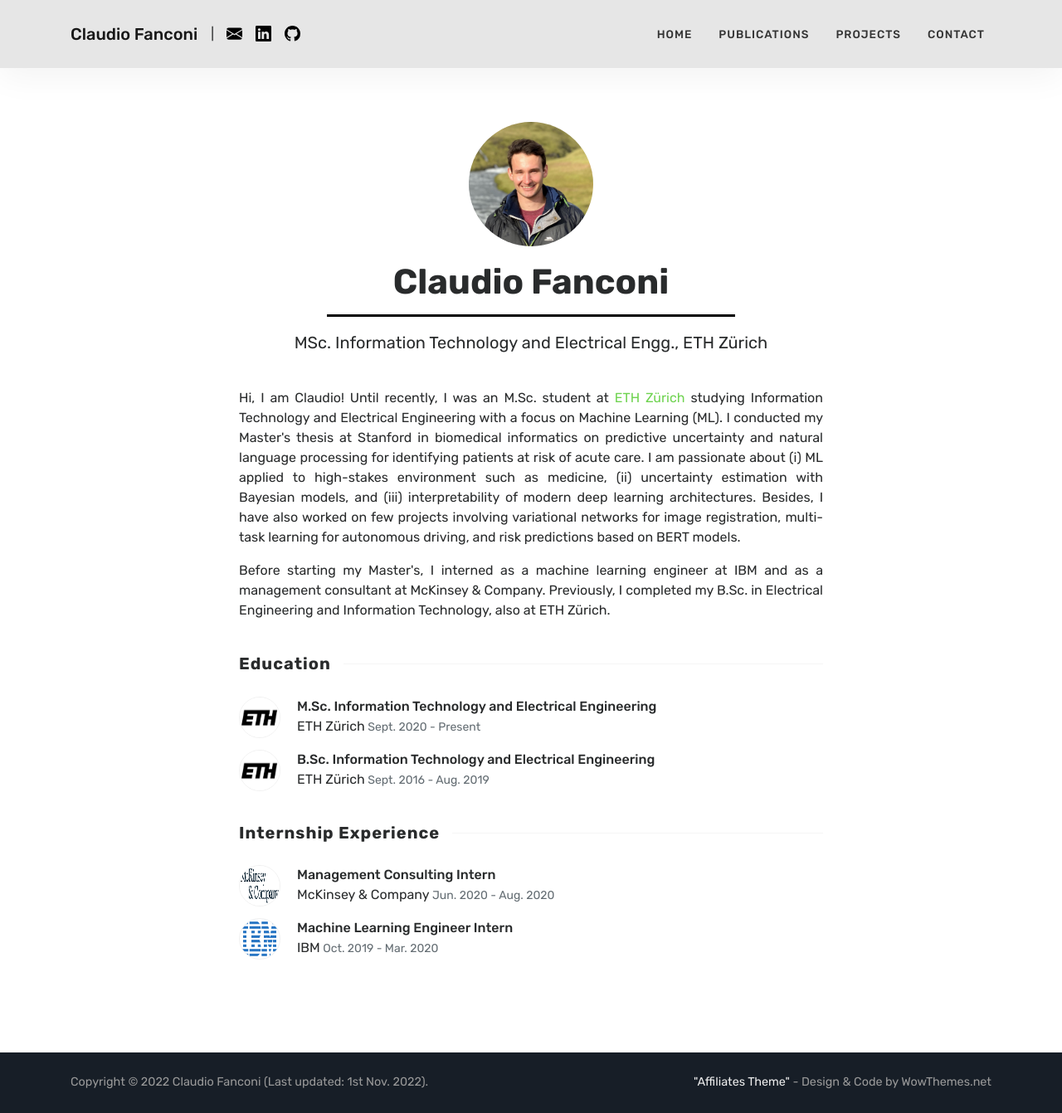
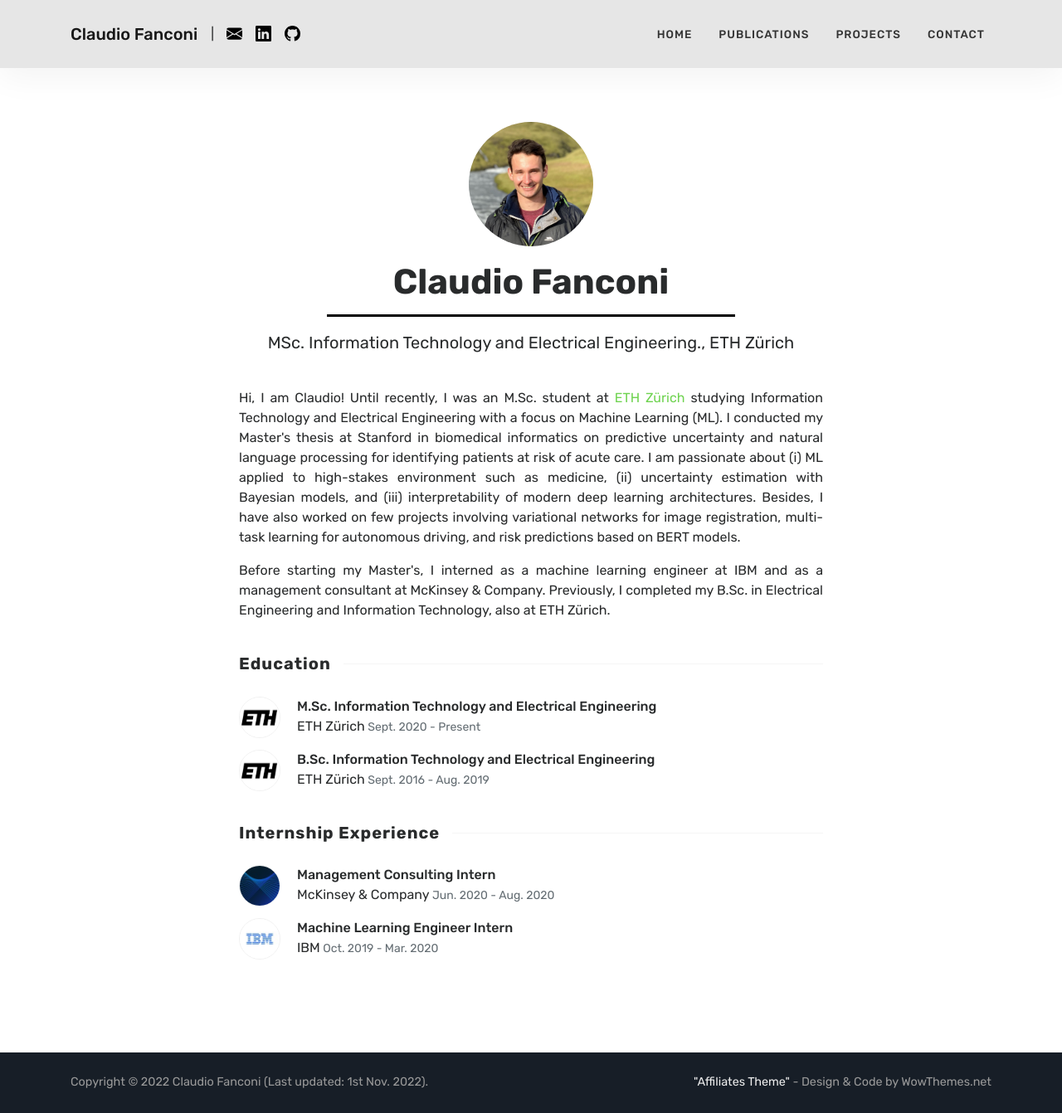
Before and after one commit to fanconic/fanconic.github.io, a Jekyll site: the page built from index.html, in a window 1280 px wide and 1342 px high. Shown: the whole window at 83% size. Built offline with Jekyll 4.4.1, drawn with Linux system fonts in a browser that asks for light colours.

Commit message:
updated pictures

```diff
--- a/index.html
+++ b/index.html
@@ -11,7 +11,7 @@ title: Home
             alt="Claudio Fanconi">
         <h2>Claudio Fanconi</h2>
         <hr class="intro-hr" />
-        <p class="degree">MSc. Information Technology and Electrical Engg., ETH Zürich</p>
+        <p class="degree">MSc. Information Technology and Electrical Engineering., ETH Zürich</p>
 
         <br />
         <p class="bio">Hi, I am Claudio! Until recently, I was an M.Sc. student at <a href="https://ethz.ch/de.html">ETH
@@ -46,11 +46,11 @@ title: Home
             <h2><span>Internship Experience</span></h2>
         </div>
         <div class="wrapintro-details">
-            <img class="rounded-circle img-responsive pull-left" src="{{ site.baseurl }}/assets/images/about/mck.png"
+            <img class="rounded-circle img-responsive pull-left" src="{{ site.baseurl }}/assets/images/about/mck.jpeg"
                 alt="ETH Zürich">
             <p><span style="font-weight: 500;">Management Consulting Intern</span><br />McKinsey & Company<span
                     class="text-muted" style="font-size: 14px;"> Jun. 2020 - Aug. 2020</span></p>
-            <img class="rounded-circle img-responsive pull-left" src="{{ site.baseurl }}/assets/images/about/ibm.png"
+            <img class="rounded-circle img-responsive pull-left" src="{{ site.baseurl }}/assets/images/about/ibm.jpeg"
                 alt="ETH Zürich">
             <p><span style="font-weight: 500;">Machine Learning Engineer Intern</span><br />IBM<span class="text-muted"
                     style="font-size: 14px;"> Oct. 2019 - Mar. 2020</span></p>
```
Also changed, not shown: _pubs/01nlponcology.md (+1 -1 lines), assets/images/about/ibm.jpeg (added), assets/images/about/ibm.png (deleted), assets/images/about/mck.jpeg (added), assets/images/about/mck.png (deleted), assets/images/nlp_onc.png (added).
